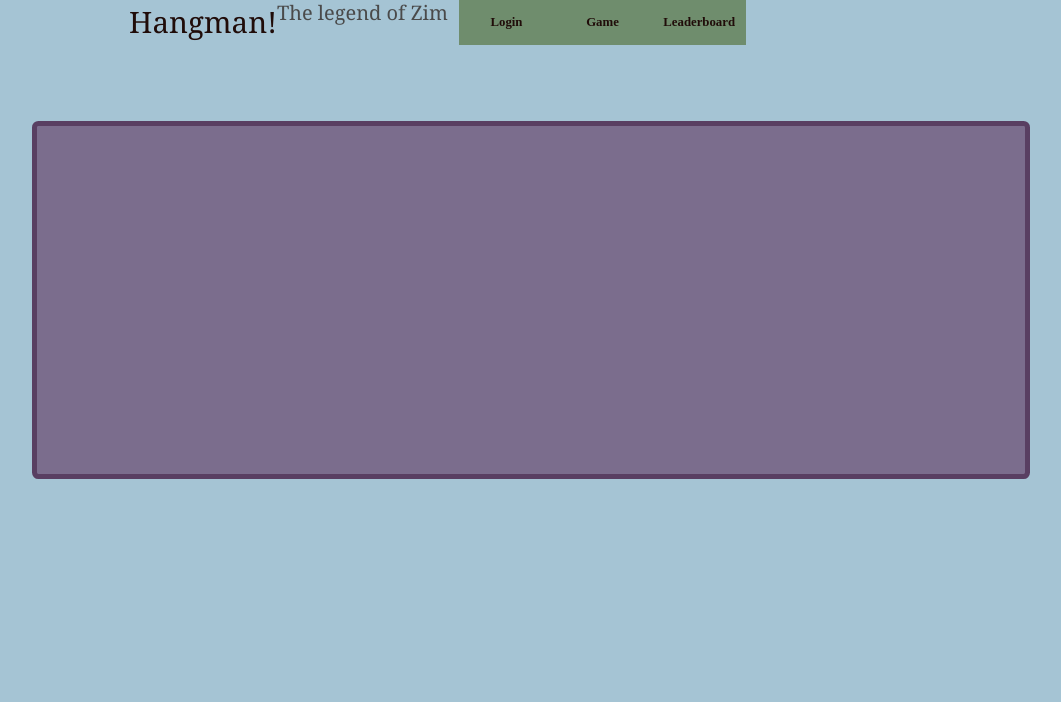
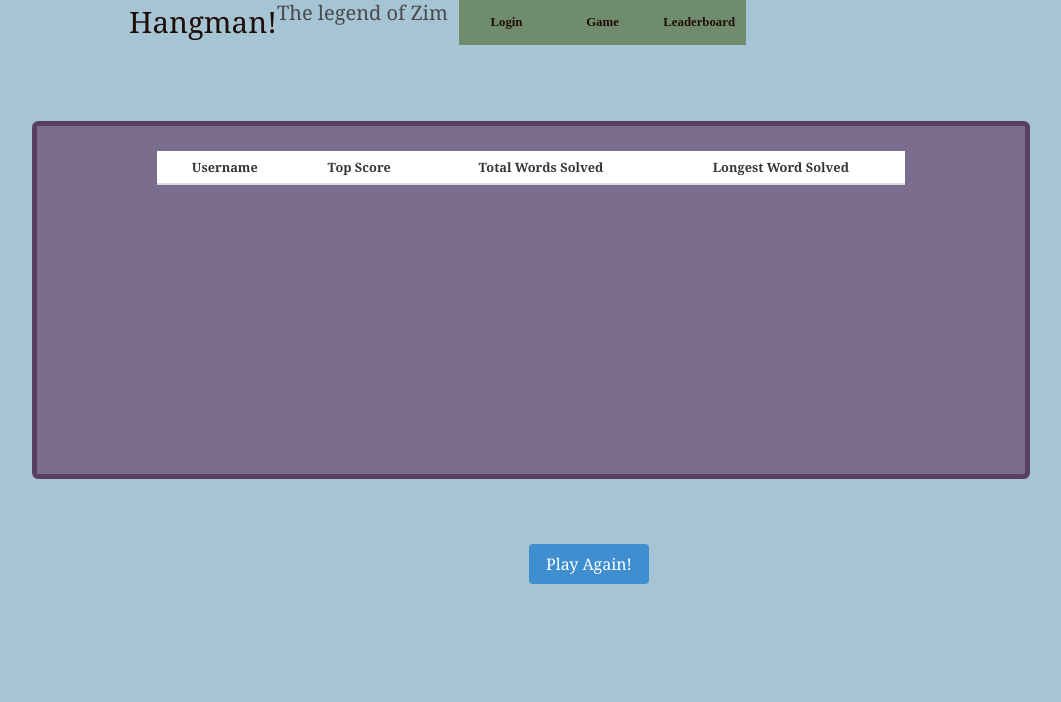
Before and after one commit to jdmar3-comp426/a99-bruhmoment, a website: page leaderboard.html in a window 1280 px wide. Shown: the whole page, without its empty margins (109-1170 px from the left). Drawn offline with nearby package versions, Linux system fonts and the light colour scheme; no server answers; a web font is replaced by a local one.

Commit message:
added leaderboard page

```diff
--- a/leaderboard.html
+++ b/leaderboard.html
@@ -8,7 +8,23 @@
         <link href="https://fonts.googleapis.com/css?family=Shrikhand&display=swap" rel="stylesheet">
         <title>Hangman! Leaderboard</title>
     </head>
-    <body>
+    <style>
+        /* center the table */
+        /* add more padding and margin to table */
+        table {
+            margin: 0 auto;
+            padding: 10px;
+            /* increase table width */
+            width: 80%;
+        }
+
+        /* make the table rows alternate color */
+        tr:nth-child(even) {
+            background-color: #f2f2f2;
+        }
+
+    </style>
+    <body onload="get_leaderboard()">
         <div class="container">
             <header>
                 Hangman!
@@ -24,7 +40,28 @@
                 </nav>
             </header>
             <main>
+                <table class="table">
+                    <thead>
+                        <th>Username</th>
+                        <th>Top Score</th>
+                        <th>Total Words Solved</th>
+                        <th>Longest Word Solved</th>
+                    </thead>
+                    <tbody id='data'>
+
+                    </tbody>
+                </table>
             </main>
+            <footer>
+                <div class="field has-addons">
+                    <div class="control">
+                    <a onclick="reset_game()" type="button" class="button is-info" style= "padding-left: 1rem; margin-left: 25rem; margin-top: 4rem;">
+                        Play Again!
+                    </a>
+                    </div>
+                </div>
+            </footer>
         </div>
     </body>
+    <script src="/scripts/leaderboard.js"></script>
 </html>
--- /dev/null
+++ b/scripts/leaderboard.js
@@ -0,0 +1,25 @@
+var get_leaderboard = ()=>{
+    var requestOptions = {
+        method: 'GET',
+        redirect: 'follow'
+    }
+    fetch("https://bjpskapus9.execute-api.us-east-1.amazonaws.com/dev/app/score/leaderboard", requestOptions)
+    .then(response => response.text())
+    .then(result => {
+        console.log(result);
+        console.log(JSON.parse(result).body);
+        var leaderboard = JSON.parse(result).body;
+        var temp = "";
+        for(var i = 0; i < leaderboard.length; i++){
+            temp += "<tr><td>" + leaderboard[i].username + "</td><td>" + leaderboard[i].top_score + "</td>" + "<td>" + leaderboard[i].total_words_solved + "</td>" + "<td>" + leaderboard[i].longest_word_solved + "</td></tr>";
+        }
+        document.getElementById("data").innerHTML = temp;
+    }).catch(error => console.log('error', error));
+}
+
+function reset_game(){
+    localStorage.word = null;
+    localStorage.numGuesses = 0;
+    localStorage.setItem("letterbank", "");
+    window.location.href = "../gamepage.html";
+}
```
